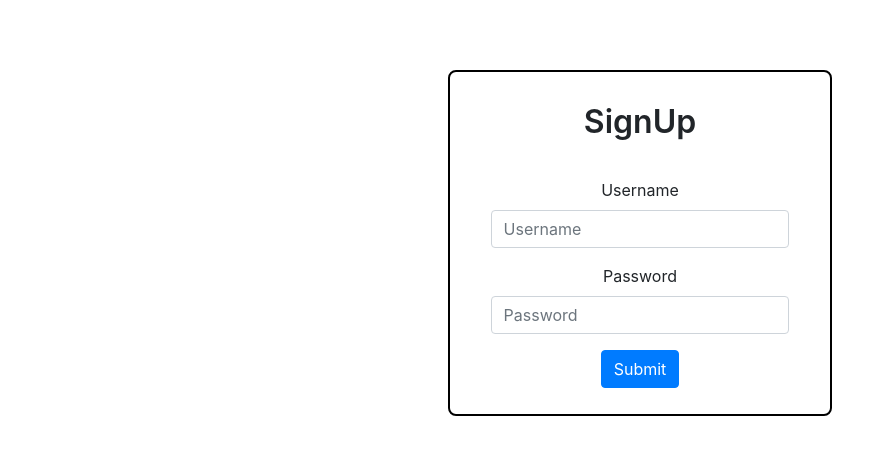
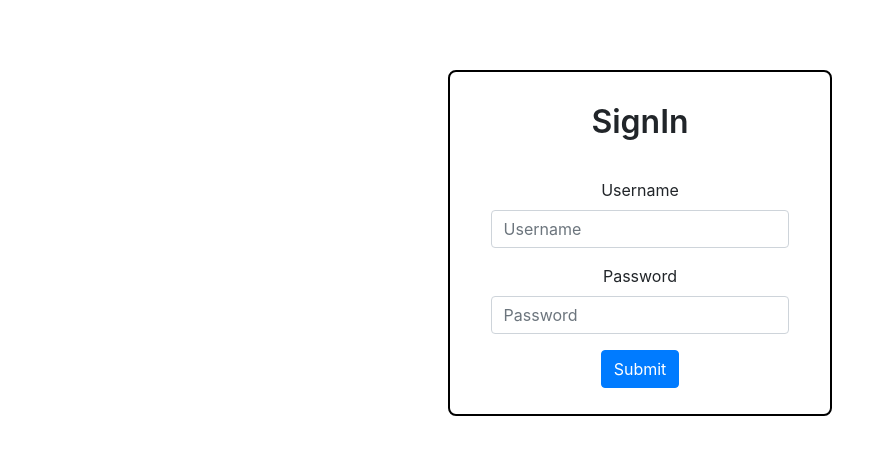
Before and after one commit to vinhyenvodoi98/stock, a React (Create React App) app: page /login in a window 1280 px wide. Shown: the part 232-686 px from the top of the page, without its empty margins (0-878 px from the left). Built offline with nearby package versions, Linux system fonts and the light colour scheme.

Commit message:
fix: declare handleUsernameChange and handlePasswordChange in constructor

```diff
--- a/src/views/Login.js
+++ b/src/views/Login.js
@@ -8,12 +8,14 @@ class Login extends Component {
   constructor(props) {
     super(props);
     this.state = {
-      isLogin: false,
+      isLogin: true,
       username: '',
       password: ''
     };
 
     this.setStateLogin = this.setStateLogin.bind(this);
+    this.handleUsernameChange = this.handleUsernameChange.bind(this);
+    this.handlePasswordChange = this.handlePasswordChange.bind(this);
     this.submitSignIn = this.submitSignIn.bind(this);
     this.submitSignUp = this.submitSignUp.bind(this);
   }
@@ -64,7 +66,7 @@ class Login extends Component {
     return (
       <div className='Login'>
         <Button onClick={this.setStateLogin}>
-          {this.state.isLogin ? <span>SignIn</span> : <span>SignUp</span>}
+          {this.state.isLogin ? <span>SignUp</span> : <span>SignIn</span>}
         </Button>
         {this.state.isLogin ? (
           <div className='box'>
```
Also changed, not shown: 1 other file (tests, documents, lock files or other folders).
